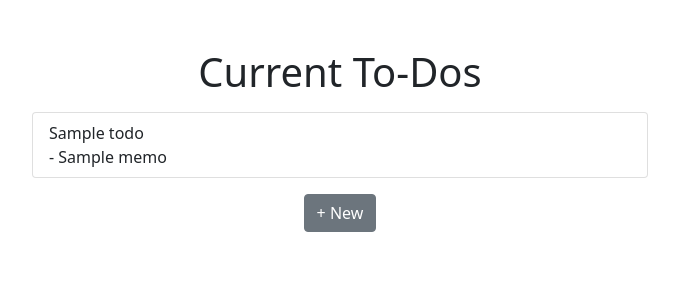
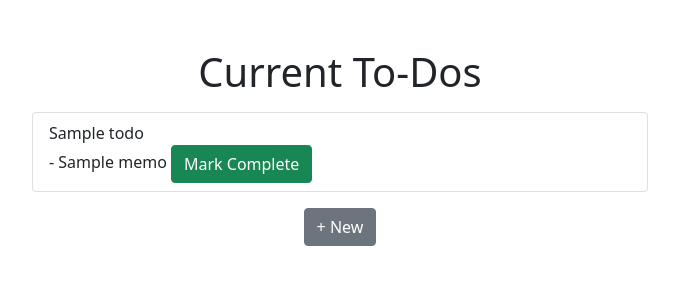
Before and after one commit to matt-harrop/TooDoo, a Django app: template templates/todo/current.html in a window 1280 px wide. Shown: the part 56-356 px from the top of the page, without its empty margins (300-979 px from the left). Run offline with Django 3.2, Linux system fonts and the light colour scheme; the template is opened without the code that fills it: most values are stand-ins (such as "Sample title", 1, 10 or a date in 2020); some libraries are stand-ins or nearby versions.

Commit message:
Adding a button the on the current items view to each item that would allow users to mark a task as complete (dummy button for the moment, to test Github CD action).

```diff
--- a/templates/todo/current.html
+++ b/templates/todo/current.html
@@ -16,6 +16,7 @@
                             <br>
                             - {{ todo.memo }}
                         {% endif %}
+                        <button class="btn btn-success">Mark Complete</button>
                         </a>
                 {% endfor %}
             </div>
```
